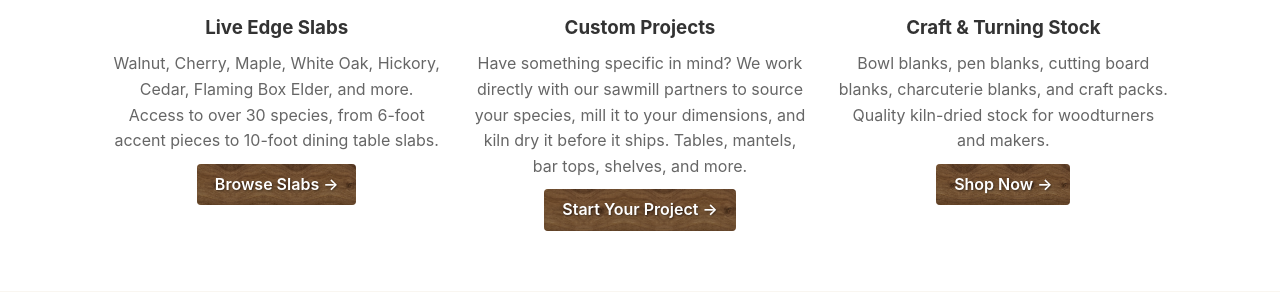
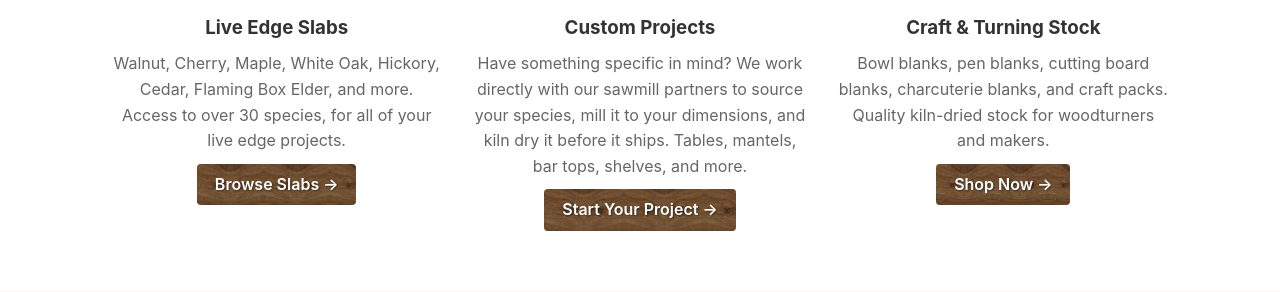
Before and after one commit to BillBrieferServer/wood, a FastAPI app: page / in a window 1280 px wide. Shown: the part 1579-1871 px from the top of the page. Run offline with FastAPI, Linux system fonts and the light colour scheme; data that the repository does not hold is empty.

Commit message:
Homepage: update Live Edge Slabs card description

```diff
--- a/app/templates/home.html
+++ b/app/templates/home.html
@@ -34,7 +34,7 @@
     <div class="card fade-in">
         <div class="card-image" role="img" aria-label="Live edge wood slabs in various species" style="background-image: url('/static/images/site/live-edge-slabs.webp');"></div>
         <h3>Live Edge Slabs</h3>
-        <p>Walnut, Cherry, Maple, White Oak, Hickory, Cedar, Flaming Box Elder, and more. Access to over 30 species, from 6-foot accent pieces to 10-foot dining table slabs.</p>
+        <p>Walnut, Cherry, Maple, White Oak, Hickory, Cedar, Flaming Box Elder, and more. Access to over 30 species, for all of your live edge projects.</p>
         <a href="/shop" class="card-link">Browse Slabs &rarr;</a>
     </div>
     <div class="card fade-in">
```
